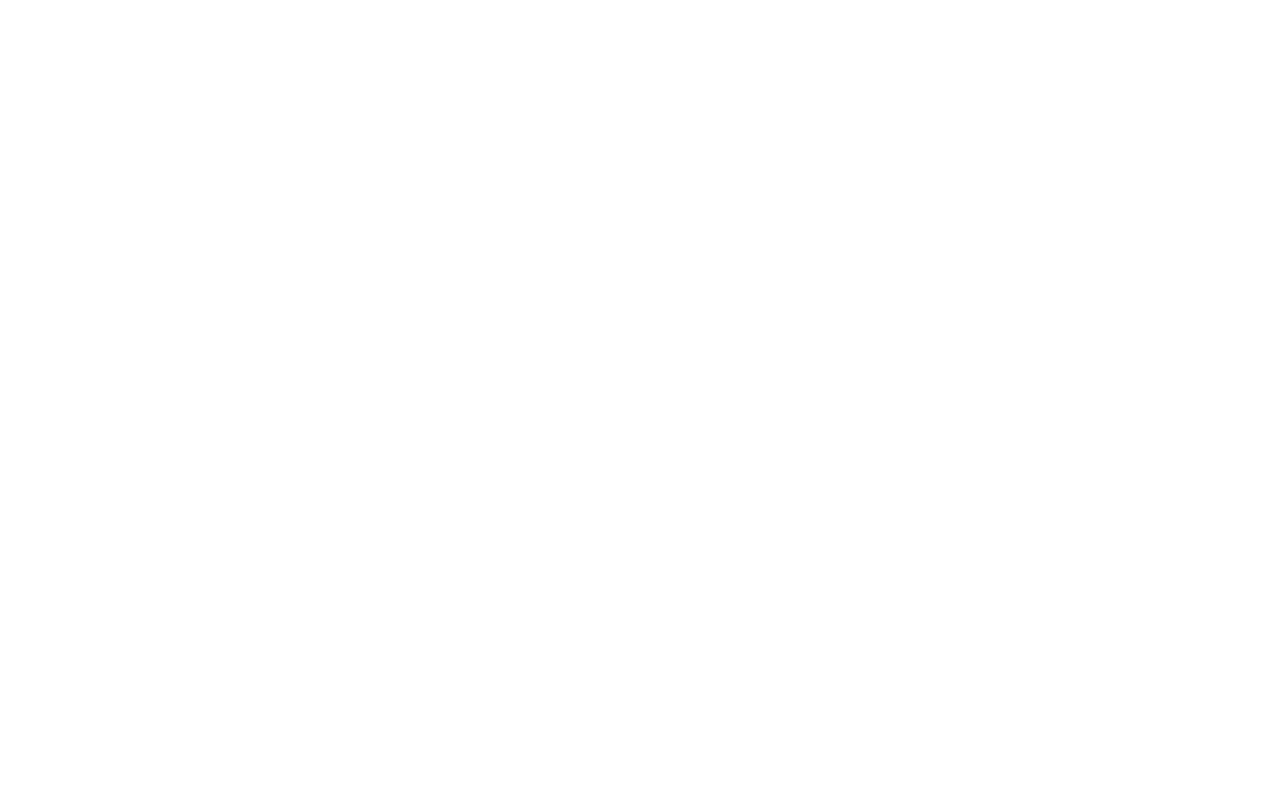
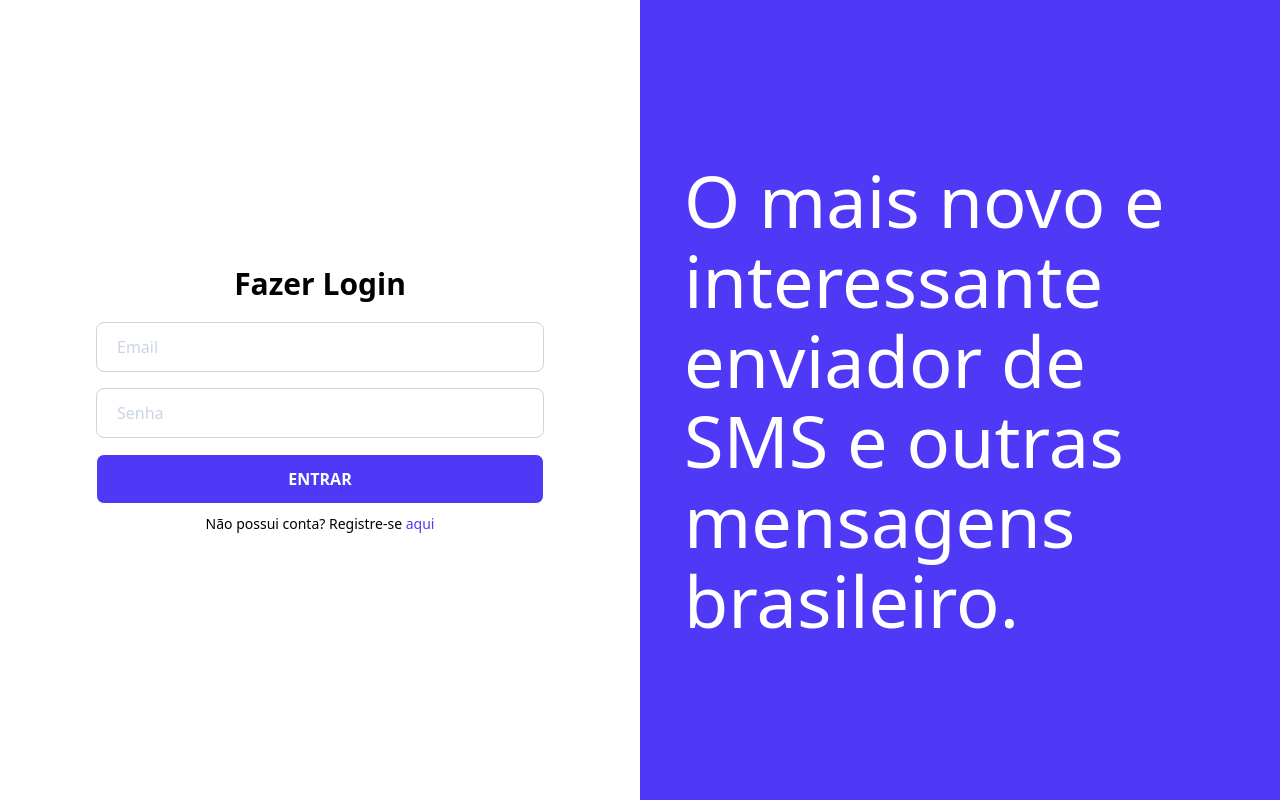
Before and after one commit to JoaoMadeiraxyz/BCB-front, a Next.js app: page / in a window 1280 px wide. Built offline with nearby package versions, Linux system fonts and the light colour scheme.

Commit message:
feat: add login page desktop

```diff
--- /dev/null
+++ b/src/app/components/button.tsx
@@ -0,0 +1,16 @@
+import { ButtonHTMLAttributes } from "react";
+
+export default function Button({
+  className,
+  children,
+  ...props
+}: ButtonHTMLAttributes<HTMLButtonElement>) {
+  return (
+    <button
+      className={`w-full cursor-pointer rounded-lg border bg-indigo-600 px-5 py-3 text-white transition-colors duration-300 hover:bg-indigo-500 ${className}`}
+      {...props}
+    >
+      {children}
+    </button>
+  );
+}
--- /dev/null
+++ b/src/app/components/input.tsx
@@ -0,0 +1,13 @@
+import { InputHTMLAttributes } from "react";
+
+export default function Input({
+  className,
+  ...props
+}: InputHTMLAttributes<HTMLInputElement>) {
+  return (
+    <input
+      className={`w-full rounded-lg border border-slate-300 bg-transparent px-5 py-3 placeholder-slate-300 transition-colors duration-300 focus-within:border-indigo-600 focus-within:outline-none ${className}`}
+      {...props}
+    />
+  );
+}
--- a/src/app/page.tsx
+++ b/src/app/page.tsx
@@ -1,7 +1,37 @@
+import Button from "./components/button";
+import Input from "./components/input";
+
 export default function Home() {
   return (
-    <div className="">
-      <></>
-    </div>
+    <section className="flex h-screen flex-row">
+      <div className="flex w-1/2 flex-col items-center justify-center">
+        <form className="flex w-full max-w-md grow flex-col items-center justify-center gap-5">
+          <h2 className="w-full text-center text-3xl font-bold">Fazer Login</h2>
+
+          <fieldset className="flex w-full flex-col gap-4">
+            <Input placeholder="Email" type="email" />
+
+            <Input placeholder="Senha" type="password" />
+
+            <div className="flex w-full flex-col items-center justify-center gap-2.5">
+              <Button type="button" className="font-bold">
+                ENTRAR
+              </Button>
+              <p className="text-sm">
+                Não possui conta? Registre-se{" "}
+                <span className="text-indigo-600">aqui</span>
+              </p>
+            </div>
+          </fieldset>
+        </form>
+      </div>
+
+      <div className="flex h-full w-1/2 flex-col items-center justify-center bg-indigo-600 p-11 text-white">
+        <h1 className="text-7xl leading-20">
+          O mais novo e interessante enviador de SMS e outras mensagens
+          brasileiro.
+        </h1>
+      </div>
+    </section>
   );
 }
```
Also changed, not shown: package.json (+7 -5 lines), 2 other files (tests, documents, lock files or other folders).
